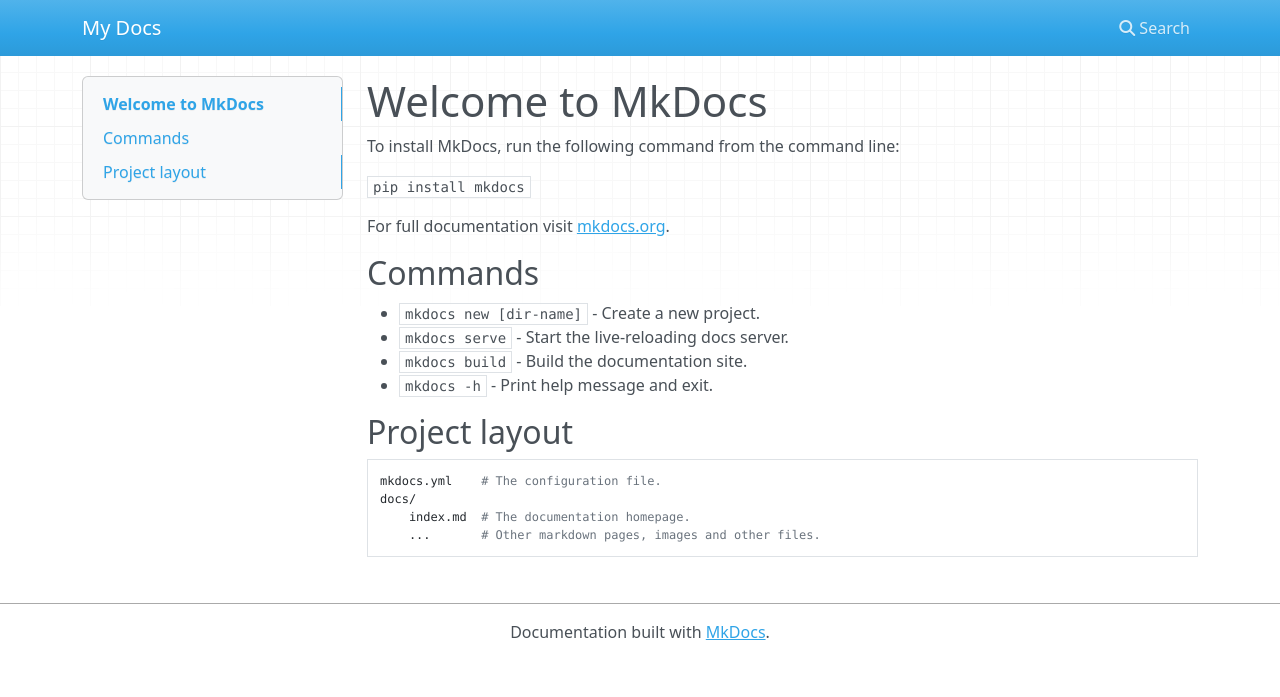
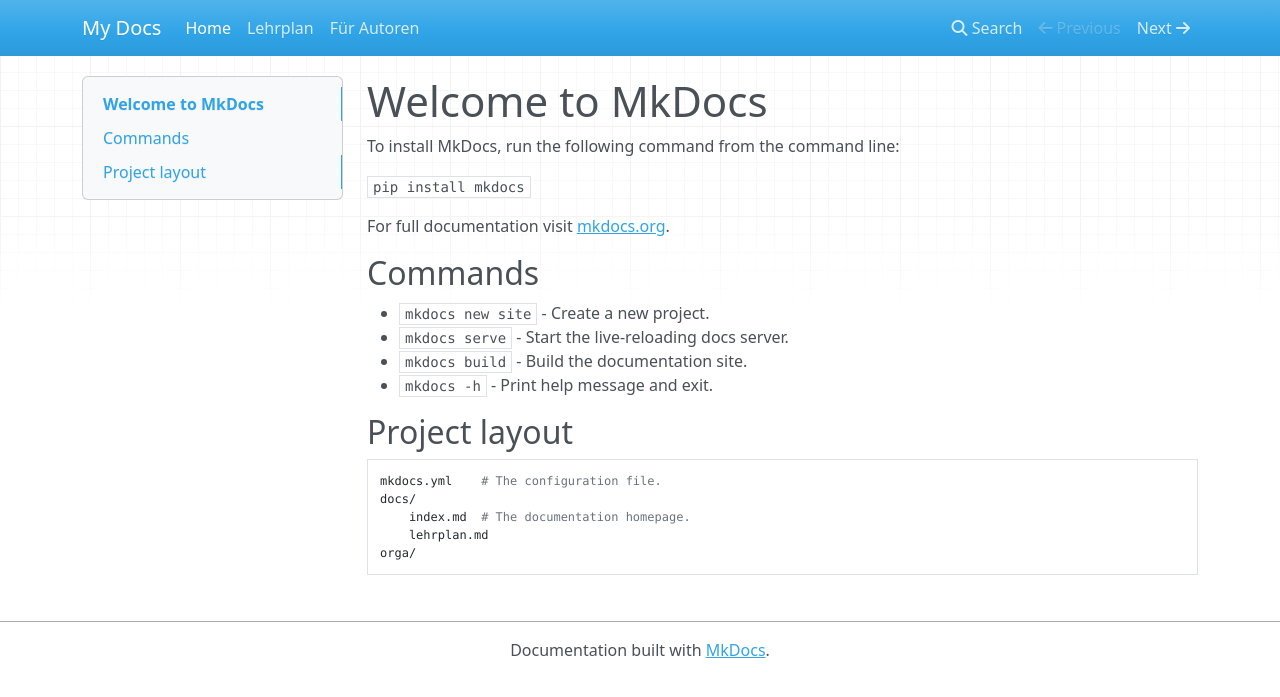
Before and after one commit to kevinsuelzle/Python_Wiki, an MkDocs documentation site: the page built from docs/index.md, in a window 1280 px wide. Shown: the top 697 px of the page. Built offline with MkDocs 1.6.1, drawn with Linux system fonts in a browser that asks for light colours; nearby versions of some CDN libraries.

Commit message:
Autorenleitfaden erweitert

```diff
--- a/docs/index.md
+++ b/docs/index.md
@@ -8,7 +8,7 @@
 
 ## Commands
 
-* `mkdocs new [dir-name]` - Create a new project.
+* `mkdocs new site` - Create a new project.
 * `mkdocs serve` - Start the live-reloading docs server.
 * `mkdocs build` - Build the documentation site.
 * `mkdocs -h` - Print help message and exit.
@@ -18,4 +18,5 @@
     mkdocs.yml    # The configuration file.
     docs/
         index.md  # The documentation homepage.
-        ...       # Other markdown pages, images and other files.
+        lehrplan.md
+    orga/
--- a/mkdocs.yml
+++ b/mkdocs.yml
@@ -1 +1,6 @@
 site_name: My Docs
+
+nav:
+  - Home: index.md
+  - Lehrplan: lehrplan.md
+  - Für Autoren: orga/autorenleitfaden.md
```
Also changed, not shown: docs/orga/autorenleitfaden.md (added, +98 -0 lines), 2 other files.
